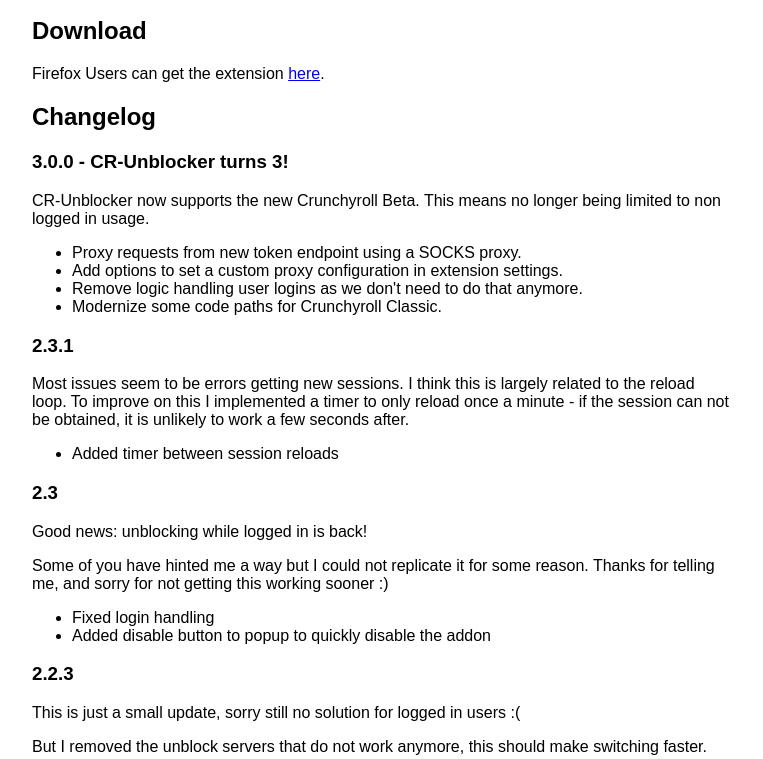
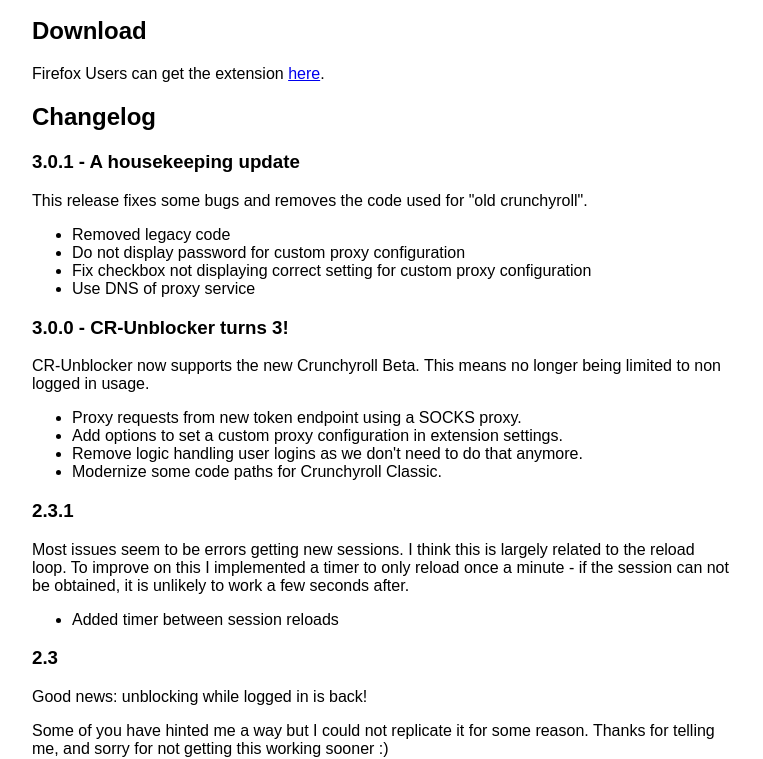
Before and after one commit to fhuhne/CR-Unblocker, a browser extension: page website/index.html in a window 1280 px wide. Shown: the part 71-830 px from the top of the page, without its empty margins (258-1021 px from the left). Drawn offline with Linux system fonts and the light colour scheme.

Commit message:
Update 3.0.1

```diff
--- a/package.json
+++ b/package.json
@@ -1,6 +1,6 @@
 {
   "name": "cr_unblocker",
-  "version": "3.0.0",
+  "version": "3.0.1",
   "description": "",
   "main": "server.js",
   "scripts": {
--- a/website/index.html
+++ b/website/index.html
@@ -9,6 +9,14 @@
             <h2>Download</h2>
             <p>Firefox Users can get the extension <a href="https://addons.mozilla.org/de/firefox/addon/crunchy-unblocker/">here</a>.</p>
             <h2>Changelog</h2>
+            <h3>3.0.1 - A housekeeping update</h3>
+            <p>This release fixes some bugs and removes the code used for "old crunchyroll".</p>
+            <ul>
+                <li>Removed legacy code</li>
+                <li>Do not display password for custom proxy configuration</li>
+                <li>Fix checkbox not displaying correct setting for custom proxy configuration</li>
+                <li>Use DNS of proxy service</li>
+            </ul>
             <h3>3.0.0 - CR-Unblocker turns 3!</h3>
             <p>CR-Unblocker now supports the new Crunchyroll Beta. This means no longer being limited to non logged in usage.</p>
             <ul>
```
Also changed, not shown: src/dashboard.html (+1 -1 lines), src/popup.html (+1 -1 lines), src/manifest.json, 1 other file.
